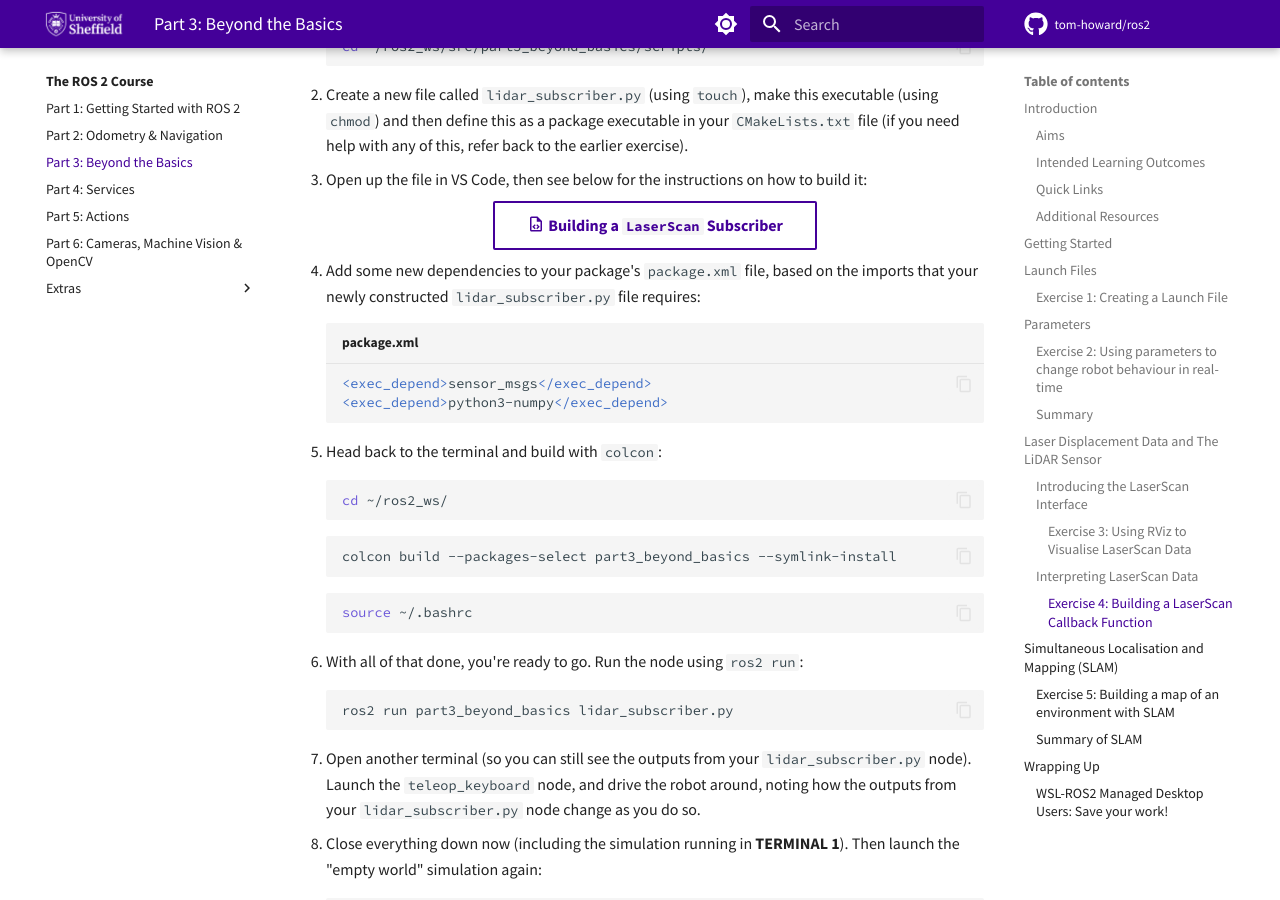
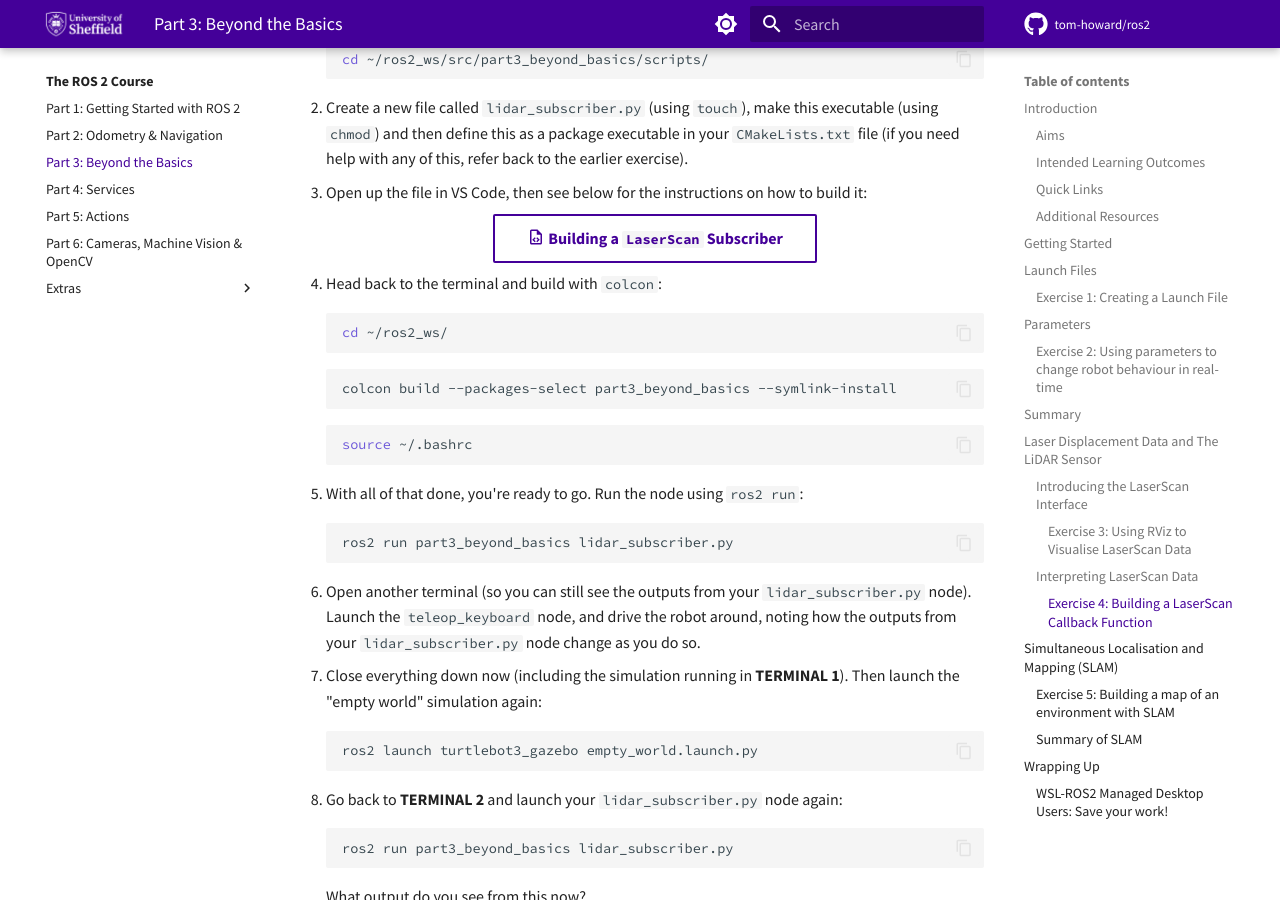
Before and after one commit to tom-howard/ros2, an MkDocs documentation site: the page built from docs/course/part3.md, in a window 1280 px wide and 900 px high, scrolled down 15828 px. Built offline with MkDocs 1.6.1 and Material for MkDocs 9.7.7, drawn with Linux system fonts in a browser that asks for light colours; plug-ins that fetch from the network failed and are left out; comment, search, counter and statistics services are not loaded.

Commit message:
Move dependencies to `lidar_subscriber.md`

````diff
--- a/docs/course/part3.md
+++ b/docs/course/part3.md
@@ -416,7 +416,7 @@
 
 1. Once you're done, close down the `param_circle.py` node and the Gazebo Simulation by entering ++ctrl+c++ in terminals **1** and **2** respectively.
 
-### Summary
+## Summary
 
 Parameters allow us to change the behaviour of things during runtime. We'll also explore some other uses for them in the next part of this course (Part 4).
 
@@ -600,13 +600,6 @@
 1. Open up the file in VS Code, then see below for the instructions on how to build it:
 
     <center>[:material-file-code-outline: Building a `LaserScan` Subscriber](./part3/lidar_subscriber.md){ .md-button target="_blank"}</center>
-
-1. Add some new dependencies to your package's `package.xml` file, based on the imports that your newly constructed `lidar_subscriber.py` file requires:
-
-    ```xml title="package.xml"
-    <exec_depend>sensor_msgs</exec_depend>
-    <exec_depend>python3-numpy</exec_depend>
-    ```
 
 1. Head back to the terminal and build with `colcon`:
 
````
Also changed, not shown: docs/course/part3/lidar_subscriber.md (+18 -0 lines), 1 other file.
